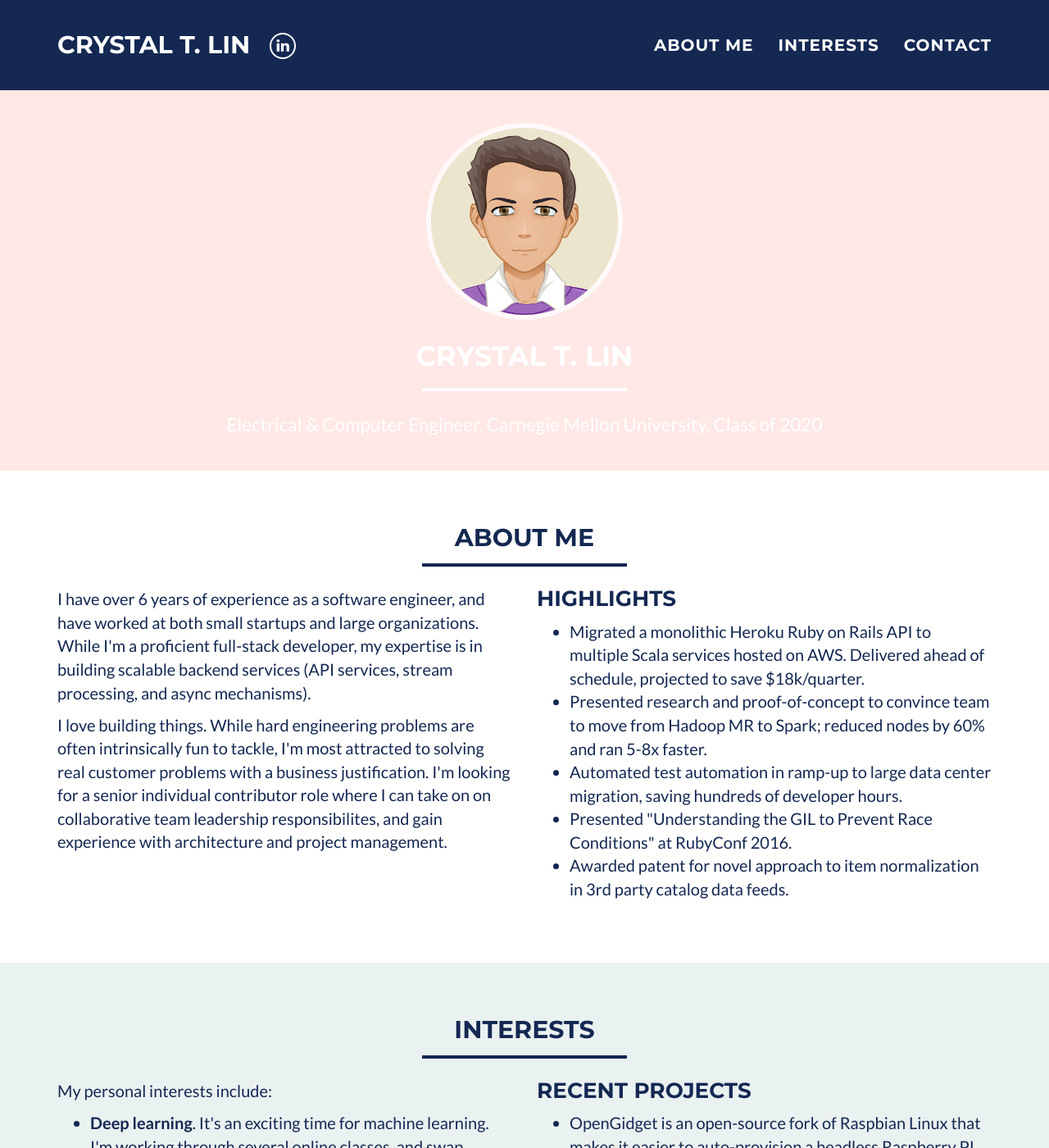
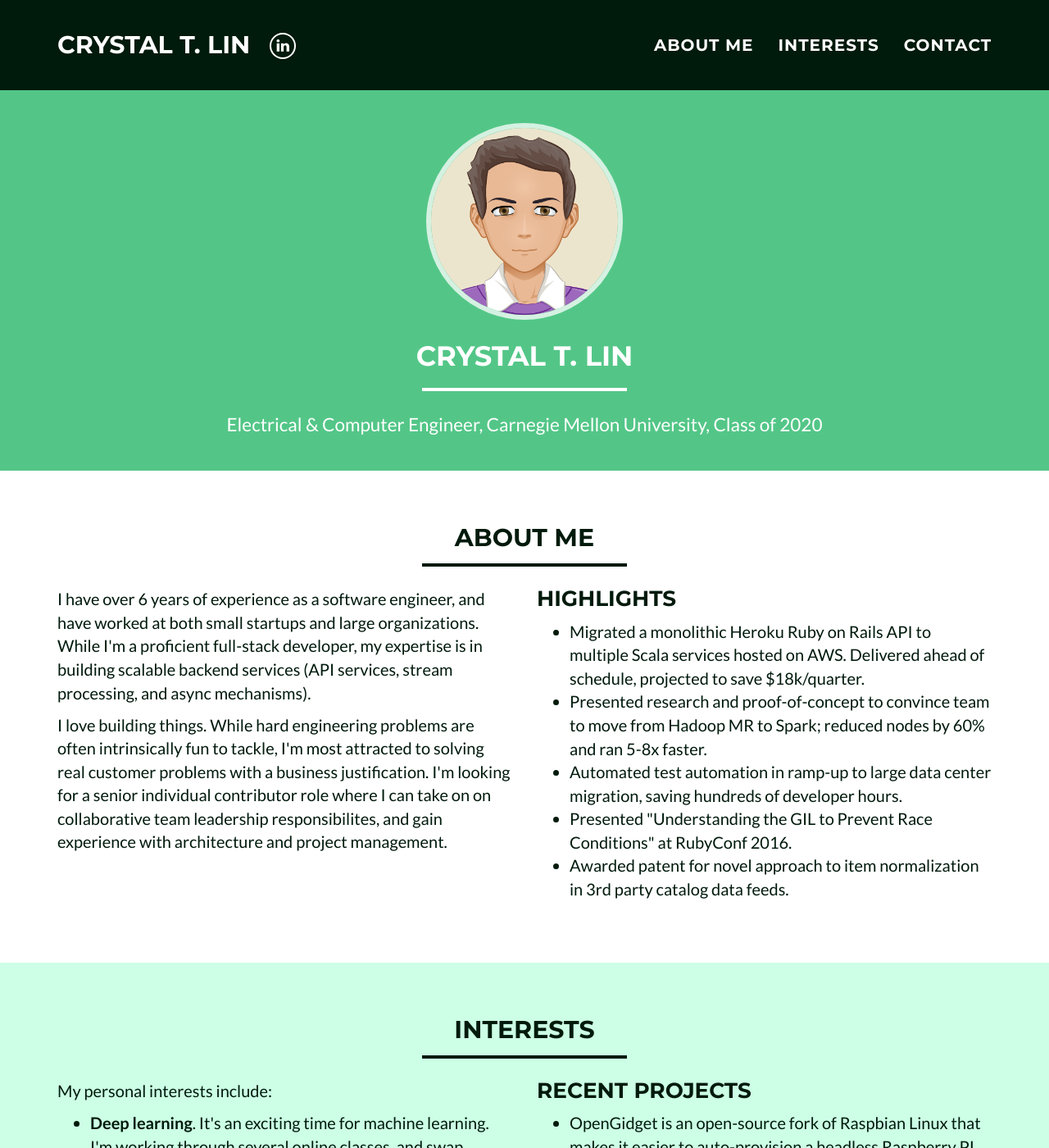
Before and after one commit to crystaltlin/crystaltlin.github.io, a Jekyll site: the page built from index.html, in a window 1280 px wide and 1400 px high. Shown: the whole window at 82% size. Built offline with Jekyll 4.4.1, drawn with Linux system fonts in a browser that asks for light colours.

Commit message:
color change green

```diff
--- a/_config.yml
+++ b/_config.yml
@@ -24,11 +24,11 @@ bing_verify:
 
 # Color settings (hex-codes without the leading hash-tag)
 color:
-  primary: ffe8e6
-  primary-rgb: "255, 232, 230"
-  secondary: 142852
+  primary: 53c687
+  primary-rgb: "83, 198, 135"
+  secondary: 001a0c
   secondary-dark: 0a1429
-  section-tout: eaf1f1
+  section-tout: ccffe5
 
 
 
```
